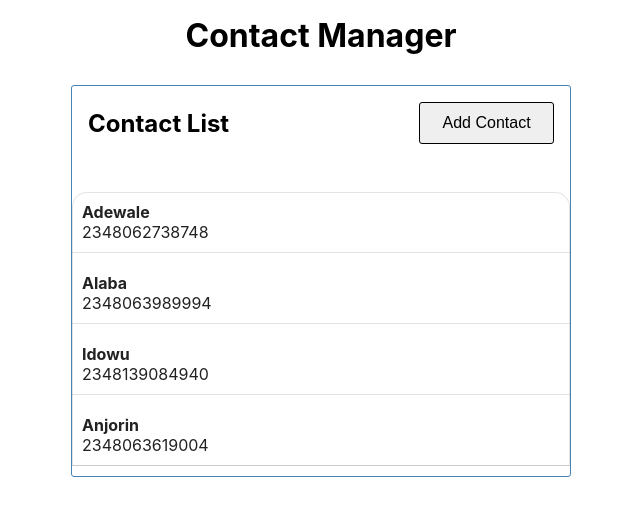
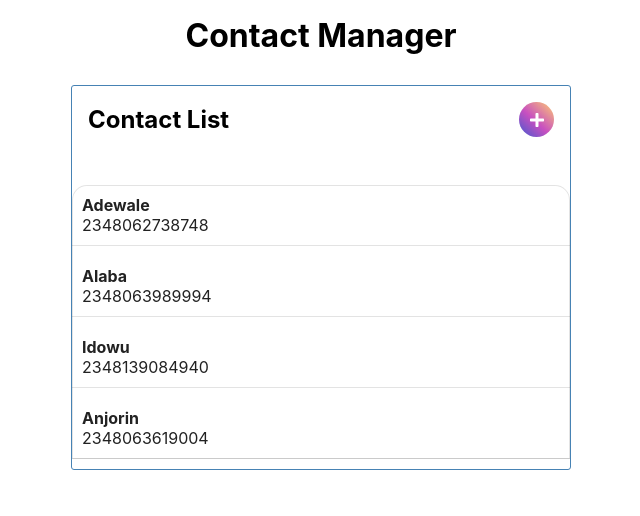
Before and after one commit to alialaba/contact-list-app, a React (Create React App) app: page / in a window 1280 px wide. Shown: the top 516 px of the page, without its empty margins (319-959 px from the left). Built offline with nearby package versions, Linux system fonts and the light colour scheme; data requests are answered from the project's data file.

Commit message:
style: add color, bg color width to add button

```diff
--- a/src/App.js
+++ b/src/App.js
@@ -49,7 +49,7 @@ setContacts(contacts.filter((contact)=> contact.id !== id))
         <div className="container">
         {/* <Header/> */}
           <Routes>
-            <Route path="/"  element={contacts.length > 0 ? <ContactList contacts={contacts} onExpand={toggleExpandContact} onDelete={deleteTask}/>: "No Contact is avaiable" }></Route>
+            <Route path="/"  element={contacts.length > 0 ? (<ContactList contacts={contacts} onExpand={toggleExpandContact} onDelete={deleteTask}/>) : ("No Contact to show") }></Route>
             <Route path="/AddContact" element={<AddContact />}/>
             {/* direct to the individual contact unique address display */}
             <Route path="/ContactDetail/:id" element={<ContactDetail/>}/>
--- a/src/components/Header.jsx
+++ b/src/components/Header.jsx
@@ -1,10 +1,11 @@
 import { Link } from "react-router-dom";
+import {FaPlus} from "react-icons/fa"
 import Button from "./Button";
 export default function Header(){
     return(
         <header className="header flex">
             <h2>Contact List</h2>
-            <Link to="/AddContact"><Button text="Add Contact"/></Link>
+            <Link className="plus-circle" to="/AddContact"><FaPlus /></Link>
 
 
         </header>
--- a/src/index.css
+++ b/src/index.css
@@ -104,3 +104,15 @@ ul{
   margin: 0 1rem;
 
 }
+.plus-circle{
+  width: 35px;
+  height: 35px;
+  background-color: #4158D0;
+background-image: linear-gradient(43deg, #4158D0 0%, #C850C0 46%, #FFCC70 100%);
+
+  border-radius: 50%;
+  display: flex;
+  justify-content: center;
+  align-items: center;
+  color: #fff;
+}
```
